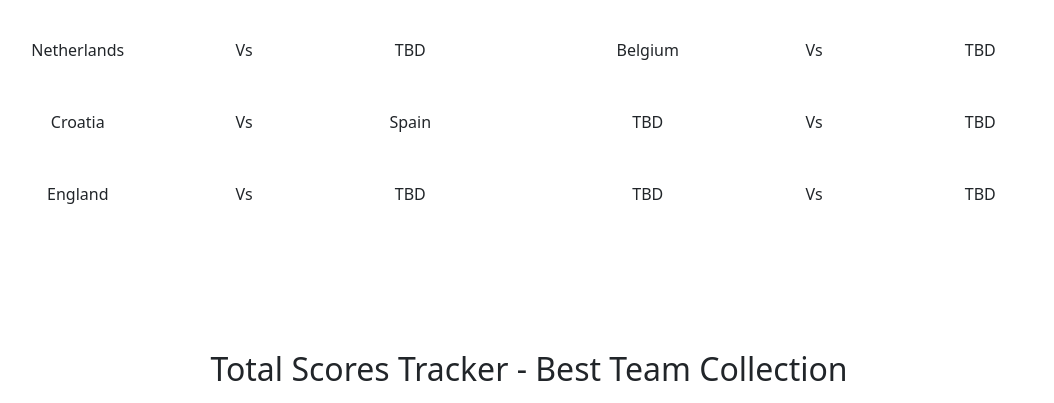
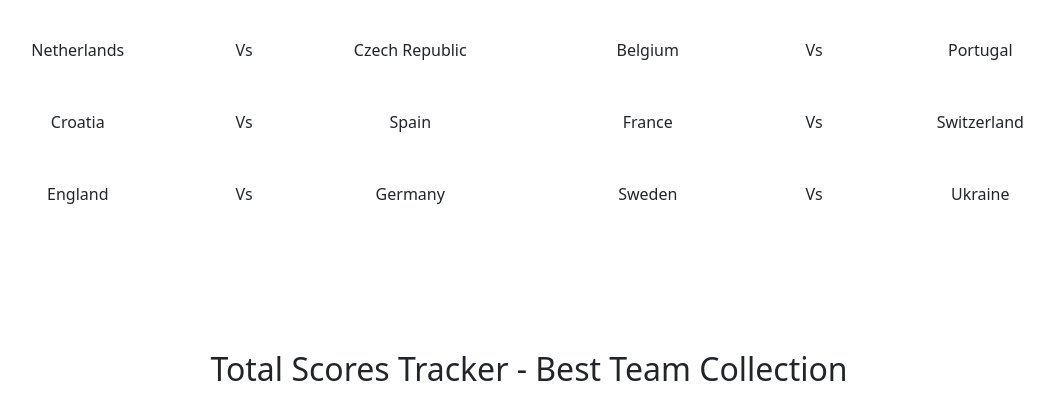
Before and after one commit to cgpalmer/euro_21, a Django app: page / in a window 1280 px wide. Shown: the part 136-539 px from the top of the page, without its empty margins (111-1165 px from the left). Run offline with Django 3.2, Linux system fonts and the light colour scheme; data that the repository does not hold is empty; some libraries are stand-ins or nearby versions.

Commit message:
Adding in final last 16 fixtures.

```diff
--- a/home/templates/home/index.html
+++ b/home/templates/home/index.html
@@ -35,14 +35,14 @@
                 <div class="row mb-5">
                     <div class="col-5">Netherlands</div>
                     <div class="col-2">Vs</div>
-                    <div class="col-5">TBD</div>
+                    <div class="col-5">Czech Republic</div>
                 </div>
             </div>
             <div class="col-12 col-lg-6">
                 <div class="row mb-5">
                     <div class="col-5">Belgium</div>
                     <div class="col-2">Vs</div>
-                    <div class="col-5">TBD</div>
+                    <div class="col-5">Portugal</div>
                 </div>
             </div>
             <div class="col-12 col-lg-6">
@@ -54,23 +54,23 @@
             </div>
             <div class="col-12 col-lg-6">
                 <div class="row mb-5">
-                    <div class="col-5">TBD</div>
+                    <div class="col-5">France</div>
                     <div class="col-2">Vs</div>
-                    <div class="col-5">TBD</div>
+                    <div class="col-5">Switzerland</div>
                 </div>
             </div>
             <div class="col-12 col-lg-6">
                 <div class="row mb-5">
                     <div class="col-5">England</div>
                     <div class="col-2">Vs</div>
-                    <div class="col-5">TBD</div>
+                    <div class="col-5">Germany</div>
                 </div>
             </div>
             <div class="col-12 col-lg-6">
                 <div class="row mb-5">
-                    <div class="col-5">TBD</div>
+                    <div class="col-5">Sweden</div>
                     <div class="col-2">Vs</div>
-                    <div class="col-5">TBD</div>
+                    <div class="col-5">Ukraine</div>
                 </div>
             </div>
         </div>
```
